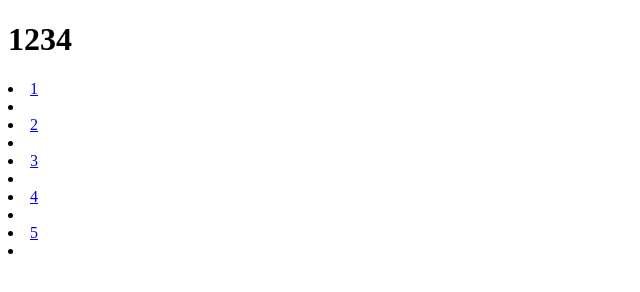
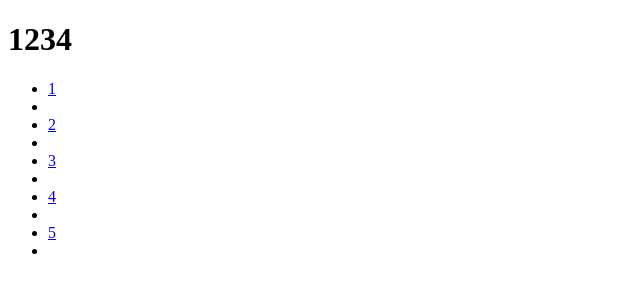
Before and after one commit to yu05312002/Demotest, a plain HTML site: page index.html in a window 1280 px wide. Shown: the whole page, without its empty margins (0-640 px from the left). Drawn offline with Linux system fonts and the light colour scheme.

Commit message:
edit html2

```diff
--- a/index.html
+++ b/index.html
@@ -6,10 +6,12 @@
 </head>
 <body>
 	<h1>1234</h1>
-	<li><a href="#">1</a><li>
-	<li><a href="#">2</a><li>
-	<li><a href="#">3</a><li>
-	<li><a href="#">4</a><li>
-	<li><a href="#">5</a><li>
+	<ul>
+		<li><a href="#">1</a><li>
+		<li><a href="#">2</a><li>
+		<li><a href="#">3</a><li>
+		<li><a href="#">4</a><li>
+		<li><a href="#">5</a><li>
+	<ul>
 </body>
 </html>
```
